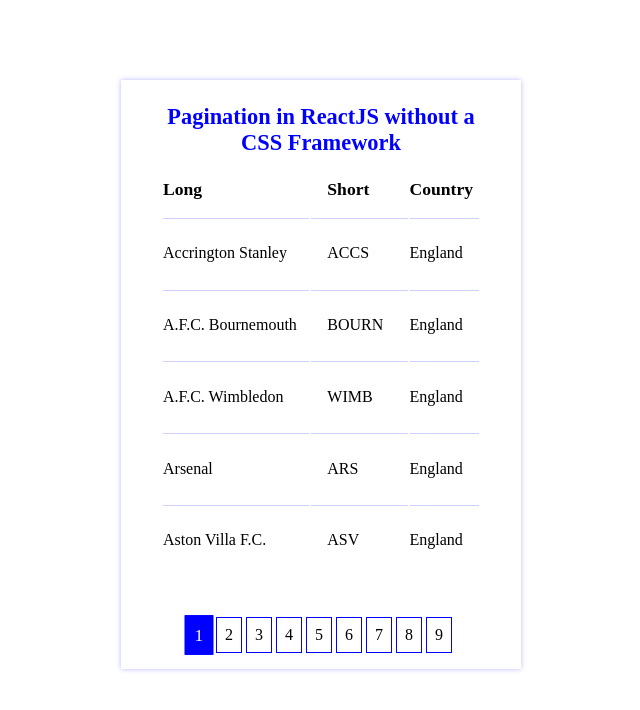
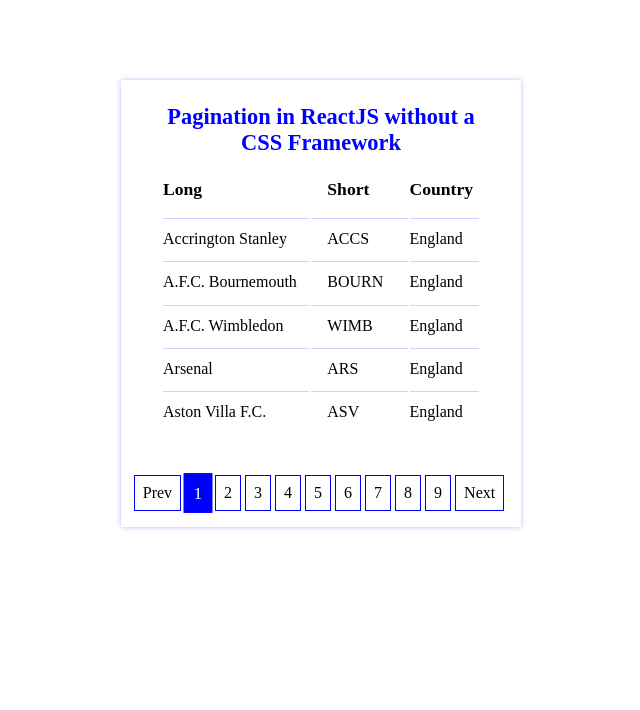
Before and after one commit to bonarhyme/React-Pagination-without-CSS-Framework, a React (Create React App) app: page / in a window 1280 px wide. Shown: the top 710 px of the page, without its empty margins (319-959 px from the left). Built offline with nearby package versions, Linux system fonts and the light colour scheme.

Commit message:
Added next and prev buttons

```diff
--- a/src/components/Pagination.js
+++ b/src/components/Pagination.js
@@ -1,9 +1,13 @@
 import React from "react";
 
-const Pagination = ({ page, pages, onClick }) => {
+const Pagination = ({ page, pages, onClick, prevHandler, nextHandler }) => {
   return (
     <div>
       <ul className="pages-container">
+        <li className="page-item" onClick={prevHandler}>
+          Prev
+        </li>
+
         {[...Array(Math.ceil(pages)).keys()].map((x, i) => {
           return (
             <li
@@ -15,6 +19,10 @@ const Pagination = ({ page, pages, onClick }) => {
             </li>
           );
         })}
+
+        <li className="page-item" onClick={nextHandler}>
+          Next
+        </li>
       </ul>
     </div>
   );
--- a/src/components/Table.js
+++ b/src/components/Table.js
@@ -3,15 +3,31 @@ import { football } from "../variables/data";
 import Pagination from "./Pagination";
 
 const Table = () => {
-  const pageLength = football.length / 5;
+  const pageSize = 5;
+  const pageLength = football.length / pageSize;
   const [page, setPage] = useState(1);
-  const [list, setList] = useState(football.slice(page - 1, page * 5));
+  const [list, setList] = useState(football.slice(page - 1, page * pageSize));
 
   const handlePage = (thePage) => {
     setPage(thePage);
-    const t = football.slice((thePage - 1) * 5, thePage * 5);
+    const t = football.slice((thePage - 1) * pageSize, thePage * pageSize);
     setList(t);
   };
+
+  const prevHandler = (thePage) => {
+    if (thePage === 1) {
+      handlePage(1);
+    } else {
+      handlePage(Number(thePage) - 1);
+    }
+  };
+
+  const nextHandler = (thePage, thePageLength) => {
+    if (thePage < thePageLength) {
+      handlePage(Number(thePage) + 1);
+    }
+  };
+
   return (
     <div className="table-container">
       <table className="table">
@@ -39,9 +55,11 @@ const Table = () => {
       <Pagination
         page={page}
         pages={pageLength}
-        onClick={(e) => {
-          handlePage(e);
+        onClick={(pageEvent) => {
+          handlePage(pageEvent);
         }}
+        prevHandler={() => prevHandler(page)}
+        nextHandler={() => nextHandler(page, pageLength)}
       />
     </div>
   );
--- a/src/index.css
+++ b/src/index.css
@@ -29,7 +29,6 @@ body {
 .table {
   margin: 1.5rem;
   width: 80%;
-  height: 400px;
 }
 .table th {
   text-align: left;
```
